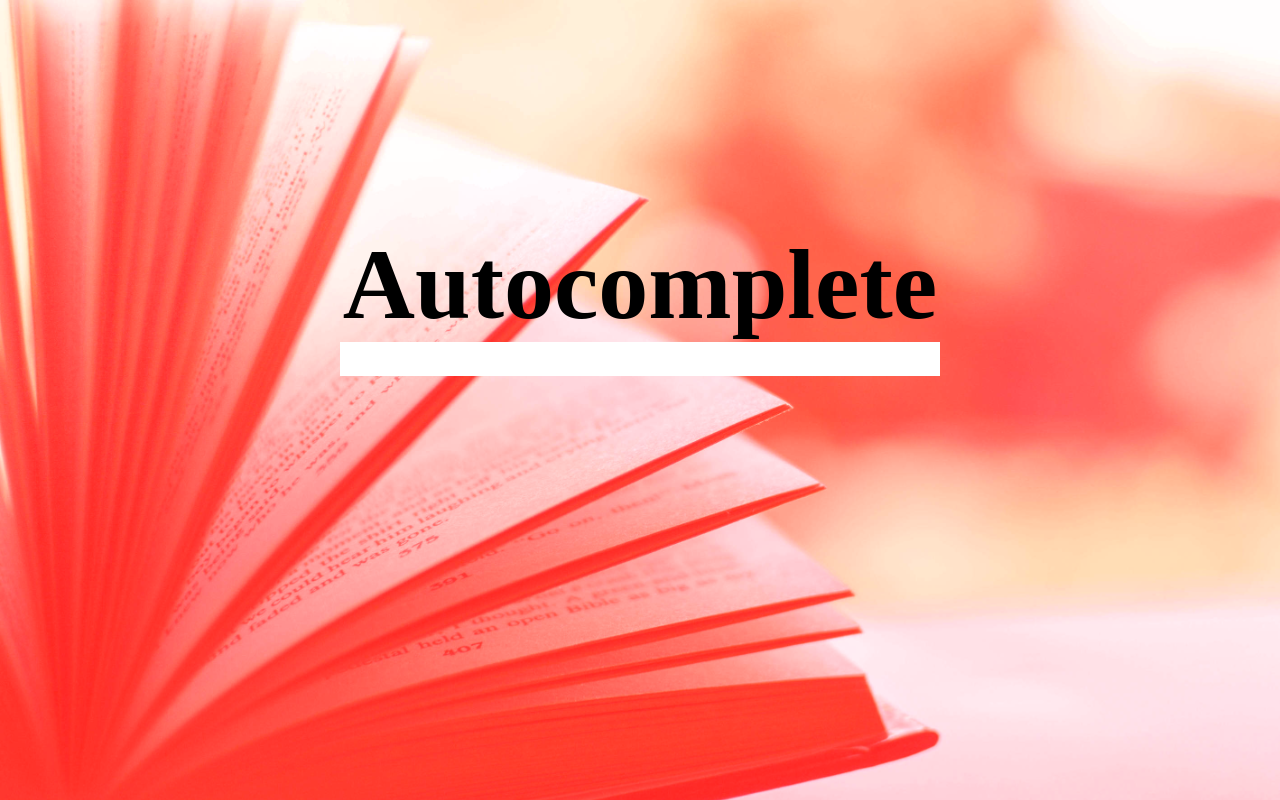
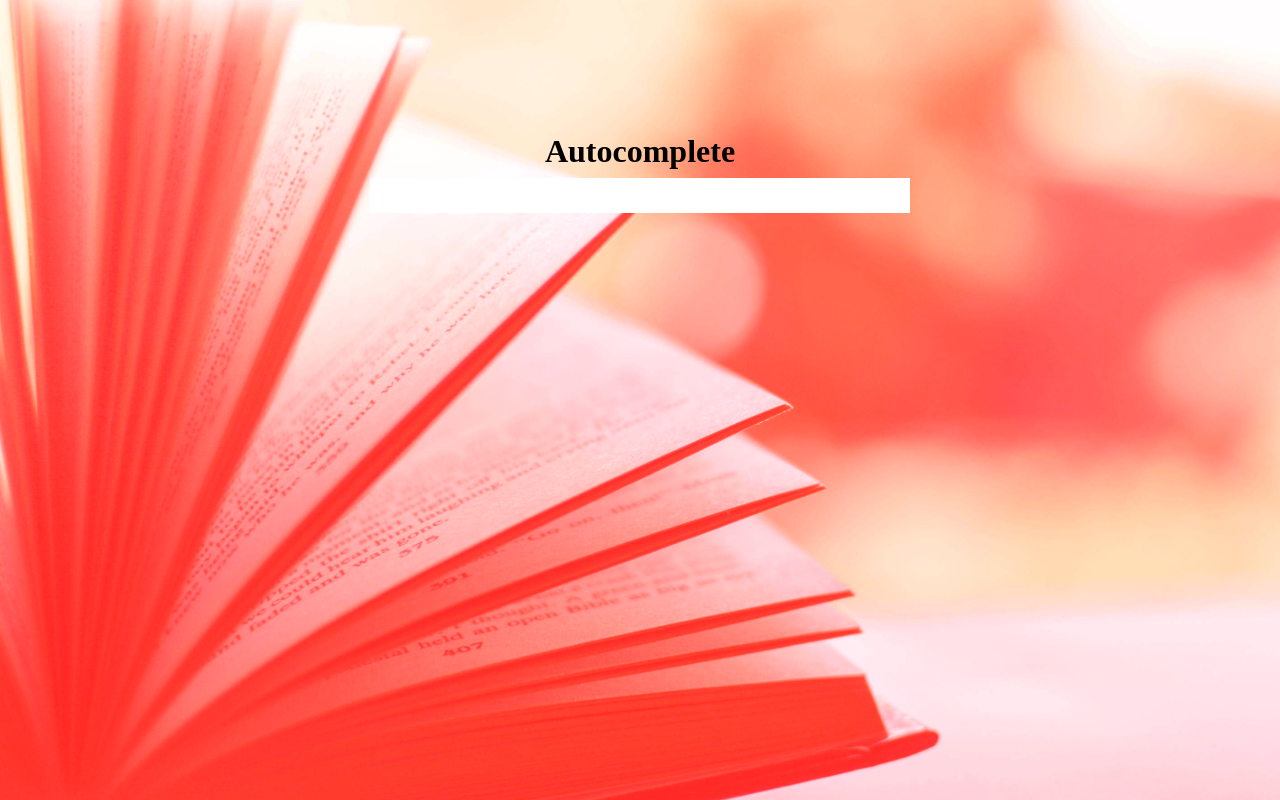
Before and after one commit to a-la-node/autocomplete, a website: page public/index.html in a window 1280 px wide. Drawn offline with Linux system fonts and the light colour scheme; a web font is replaced by a local one.

Commit message:
CSS resizing

```diff
--- a/public/index.html
+++ b/public/index.html
@@ -9,11 +9,13 @@
     <link rel="stylesheet" href="./style.css">
     <title>ALN Autocomplete</title>
   </head>
-  <body class="container">
+  <body>
+    <div class="container">
     <h1 class="main-title">Autocomplete</h1>
       <input class="search-bar" type="search" >
     <ul class="option-list" id="results">
     </ul>
+  </div>
     <script type="text/javascript" src="./index.js"></script>
   </body>
 </html>
--- a/public/style.css
+++ b/public/style.css
@@ -10,8 +10,7 @@ body {
 }
 
 .search-bar {
-  display: block;
-  width: 100%;
+  width: 90%;
   margin: auto;
   font-size: 1rem;
   font-family: inherit;
@@ -28,7 +27,7 @@ body {
 }
 
 .main-title {
-  margin-bottom: 0px;
+  margin-bottom: 0.5rem;
 }
 
 .item:first-child {
@@ -57,10 +56,19 @@ body {
 }
 
 .container {
-  padding-top: 10rem;
-  font-size: 50px;
+  padding-top: 7rem;
   text-align: center;
   width: 100%;
   max-width: 600px;
   margin:auto;
 }
+
+@media (min-width: 768px){
+/* For tablet: */
+
+}
+
+@media (min-width: 1024px){
+/* For desktop: */
+
+}
```
